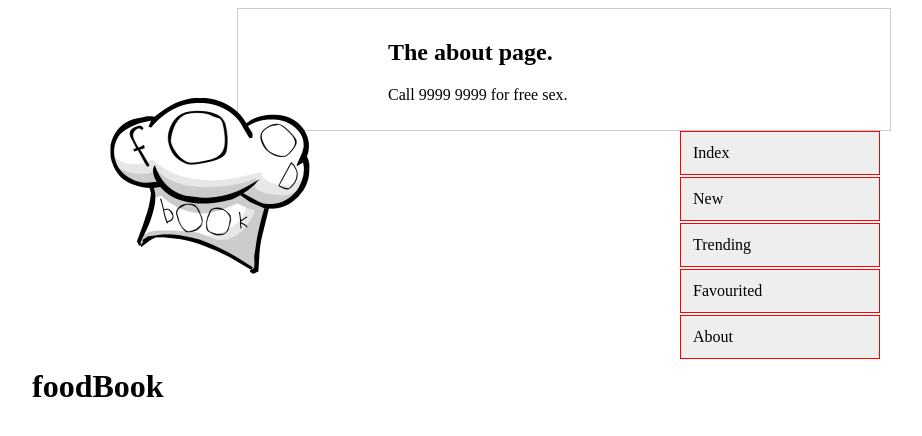
After one commit to SalmanMohammadi/food_book, a Django app: page /about/ in a window 1280 px wide. The commit adds this page. Shown: the top 436 px of the page, without its empty margins (76-998 px from the left). Run offline with Django 3.2, Linux system fonts and the light colour scheme; some libraries are stand-ins or nearby versions.

Commit message:
Refactored urls.py and views.pw. Added jquery and css files and folders in static/. Tried to make index look nice.

```diff
--- a/foodbookapp/urls.py
+++ b/foodbookapp/urls.py
@@ -6,4 +6,6 @@ from foodbookapp import views
 urlpatterns = [
 	url(r'^$', views.new, name = 'new'),
 	url(r'^new/$', views.new, name = 'new'),
+	url(r'^about/$', views.about, name = 'about'),
+	url(r'^recipe/(?P<recipe_slug>[\w\-]+)/$', views.show_recipe, name = 'show_recipe'),
 ]
--- a/foodbookapp/views.py
+++ b/foodbookapp/views.py
@@ -9,3 +9,17 @@ def new(request):
 	recipe_list = Recipe.objects.all()
 	context_dict = {"recipes": recipe_list}
 	return render(request, 'foodbookapp/index.html', context_dict)
+
+def about(request):
+	return render(request, 'foodbookapp/about.html', {})
+
+def show_recipe(request):
+	context_dict = {}
+
+	try:
+		recipe = Recipe.objects.get(slug = recipe_slug)
+		context_dict['recipes'] = recipe
+	except Recipe.DoesNotExist:
+		context_dict['recipe'] = None
+
+	return render(request, 'foodbookapp/recipe.html', context_dict)
--- a/static/css/basestyle.css
+++ b/static/css/basestyle.css
@@ -1,5 +1,10 @@
 /*Displays the logo in the top left.*/
 div.logo{
+	float:left;
+	padding-left: 100px;
+}
+
+div.logoimg{
 	margin:50px;
 	float:left;
 	width:256px;
@@ -12,7 +17,6 @@ div.logo img{
 
 /*Displays page content in the center.*/
 div.center {
-	background: #ccc;
     margin: auto;
     width: 50%;
     padding: 10px;
--- /dev/null
+++ b/templates/foodbookapp/about.html
@@ -0,0 +1,10 @@
+{% extends 'foodbookapp/base.html' %}
+
+{% block title_block %}
+	about
+{% endblock %}
+
+{% block body_block %}
+	<h2>The about page.</h2>
+	<p> Call 9999 9999 for free sex.</p>
+{% endblock %}
--- a/templates/foodbookapp/base.html
+++ b/templates/foodbookapp/base.html
@@ -21,7 +21,10 @@
 
 	<body>
 		<div class = "logo">
-			<img src="{% static "images/logo.png" %}"/>
+			<div class = "logoimg">
+				<img src="{% static "images/logo.png" %}"/>
+			</div>
+			<h1>foodBook</h1>
 		</div>
 		<div class = "center">
 			{% block body_block %}
@@ -32,10 +35,11 @@
 			<div class = "sidebar">
 			  <a href="javascript:void(0)"} class="dropbutton">Index</a>
 			  <div class = "dropdown-content">
-			      <a href="#">Link 1</a>
-			      <a href="#">Link 2</a>
-			      <a href="#">Link 3</a>
+			      <a href="{% url 'new' %}">New</a>
+			      <a href="#">Trending</a>
+			      <a href="#">Favourited</a>
 		      </div>
+		      <a href="{% url 'about' %}">About</a>
 			</div>
 		</div>
 	</body>
```
Also changed, not shown: templates/foodbookapp/recipe.html (added, +13 -0 lines).
